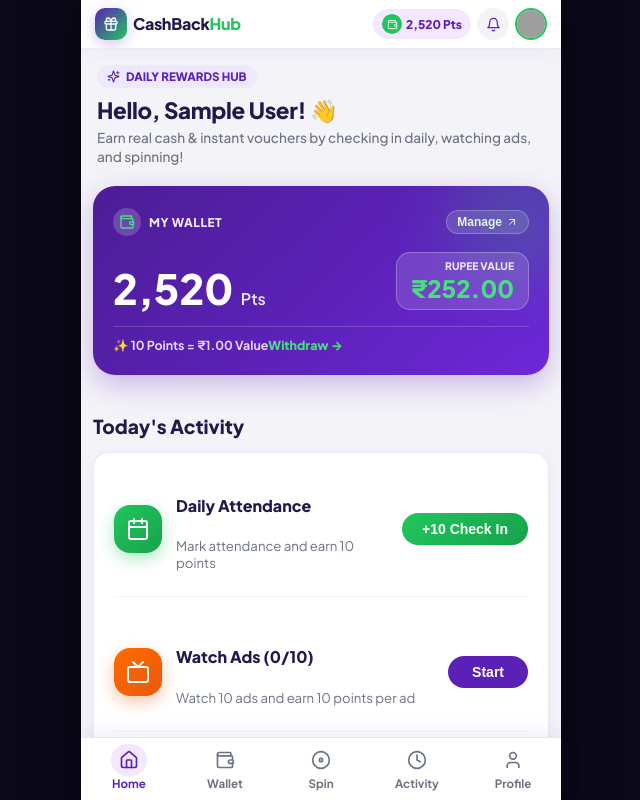
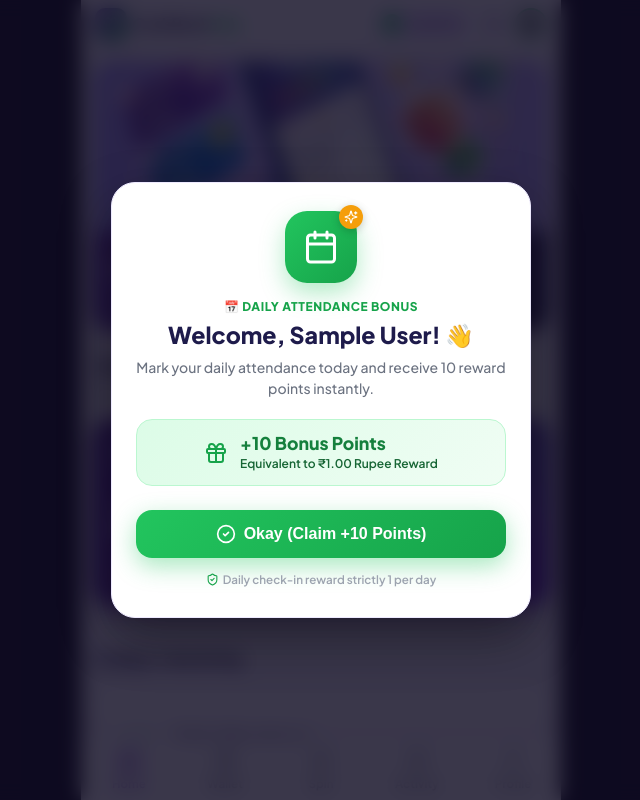
Before and after one commit to gouravboga12-rgb/cashbackhub, a React (Create React App) app in the folder web/: page /portal/dashboard in a window 1280 px wide. Shown: the top 800 px of the page, without its empty margins (319-959 px from the left). Built offline with nearby package versions, Linux system fonts and the light colour scheme; no server answers; sample sign-in values are in the browser's storage; grey boxes are pictures that could not be loaded; the HTML template or start-up script is replaced by a standard one.

Commit message:
feat(web): add mandatory post-login daily attendance popup claiming +10 points reward

```diff
--- a/web/src/App.jsx
+++ b/web/src/App.jsx
@@ -6,6 +6,7 @@ import api from './api';
 import Navbar from './components/Navbar';
 import MobileBottomNav from './components/MobileBottomNav';
 import Footer from './components/Footer';
+import AttendanceModal from './components/AttendanceModal';
 
 // Public Landing Pages
 import Home from './pages/Landing/Home';
@@ -25,11 +26,44 @@ function AppContent() {
   const [user, setUser] = useState(null);
   const [wallet, setWallet] = useState(null);
   const [loading, setLoading] = useState(true);
+  const [showAttendanceModal, setShowAttendanceModal] = useState(false);
   const location = useLocation();
 
   useEffect(() => {
     checkAuth();
   }, []);
+
+  useEffect(() => {
+    if (user) {
+      checkAttendanceStatus(user);
+    } else {
+      setShowAttendanceModal(false);
+    }
+  }, [user]);
+
+  const checkAttendanceStatus = async (currentUser) => {
+    const todayStr = new Date().toISOString().split('T')[0];
+    const userId = currentUser?.id || 'demo_user';
+    const claimedLocal = localStorage.getItem(`cashback_attendance_claimed_${userId}_${todayStr}`);
+
+    if (claimedLocal === 'true') {
+      setShowAttendanceModal(false);
+      return;
+    }
+
+    try {
+      const res = await api.get('/attendance/today');
+      if (res.data && res.data.completed) {
+        localStorage.setItem(`cashback_attendance_claimed_${userId}_${todayStr}`, 'true');
+        setShowAttendanceModal(false);
+        return;
+      }
+    } catch (err) {
+      console.warn('Backend attendance check API offline, using client attendance status check.');
+    }
+
+    setShowAttendanceModal(true);
+  };
 
   useEffect(() => {
     window.scrollTo(0, 0);
@@ -147,6 +181,17 @@ function AppContent() {
         </Routes>
       </main>
 
+      {/* Mandatory Daily Attendance Modal Popup after Login */}
+      {user && isPortalRoute && showAttendanceModal && (
+        <AttendanceModal
+          user={user}
+          onClaimSuccess={() => {
+            setShowAttendanceModal(false);
+            refreshWallet();
+          }}
+        />
+      )}
+
       {/* Mobile Bottom Tab Bar (Always visible for logged-in portal users) */}
       {user && isPortalRoute && <MobileBottomNav />}
 
--- /dev/null
+++ b/web/src/components/AttendanceModal.jsx
@@ -0,0 +1,193 @@
+import React, { useState } from 'react';
+import { Calendar, Gift, CheckCircle2, Sparkles, ShieldCheck } from 'lucide-react';
+import api from '../api';
+
+export default function AttendanceModal({ user, onClaimSuccess }) {
+  const [claiming, setClaiming] = useState(false);
+  const [claimedState, setClaimedState] = useState(false);
+
+  const handleClaim = async () => {
+    if (claiming || claimedState) return;
+    setClaiming(true);
+
+    try {
+      // 1. Attempt backend check-in API
+      const res = await api.post('/attendance/check-in');
+      if (res.data && res.data.success) {
+        // Backend attendance recorded
+      }
+    } catch (err) {
+      console.warn('Backend attendance check-in offline or already claimed, running client fallback.');
+    }
+
+    // 2. Client-side wallet update fallback
+    try {
+      const todayStr = new Date().toISOString().split('T')[0];
+      const userId = user?.id || 'demo_user';
+      localStorage.setItem(`cashback_attendance_claimed_${userId}_${todayStr}`, 'true');
+
+      const savedWallet = localStorage.getItem('cashback_wallet');
+      let walletObj = savedWallet
+        ? JSON.parse(savedWallet)
+        : { available_points: 2520, total_earned: 3320, total_redeemed: 800 };
+
+      walletObj.available_points += 10;
+      walletObj.total_earned += 10;
+      localStorage.setItem('cashback_wallet', JSON.stringify(walletObj));
+    } catch (e) {
+      console.error('Wallet storage update error:', e);
+    }
+
+    setClaimedState(true);
+    setClaiming(false);
+
+    // Short delay to show success animation before closing modal
+    setTimeout(() => {
+      onClaimSuccess();
+    }, 1200);
+  };
+
+  return (
+    <div style={{
+      position: 'fixed',
+      inset: 0,
+      zIndex: 99999,
+      background: 'rgba(15, 12, 35, 0.82)',
+      backdropFilter: 'blur(10px)',
+      WebkitBackdropFilter: 'blur(10px)',
+      display: 'flex',
+      alignItems: 'center',
+      justifyContent: 'center',
+      padding: '20px',
+      boxSizing: 'border-box'
+    }}>
+      <div style={{
+        maxWidth: '420px',
+        width: '100%',
+        background: '#FFFFFF',
+        borderRadius: '24px',
+        padding: '28px 24px',
+        boxShadow: '0 20px 50px rgba(0, 0, 0, 0.35)',
+        textAlign: 'center',
+        position: 'relative',
+        animation: 'modalPop 0.3s cubic-bezier(0.34, 1.56, 0.64, 1)',
+        border: '1px solid #EDE9FE',
+        boxSizing: 'border-box'
+      }}>
+
+        {/* Glow pill behind icon */}
+        <div style={{
+          width: '72px',
+          height: '72px',
+          borderRadius: '22px',
+          background: 'linear-gradient(135deg, #22C55E 0%, #16A34A 100%)',
+          display: 'inline-flex',
+          alignItems: 'center',
+          justifyContent: 'center',
+          boxShadow: '0 10px 25px rgba(34, 197, 94, 0.35)',
+          marginBottom: '16px',
+          position: 'relative'
+        }}>
+          <Calendar color="#FFFFFF" size={36} />
+          <div style={{
+            position: 'absolute',
+            top: '-6px',
+            right: '-6px',
+            background: '#F59E0B',
+            color: '#FFFFFF',
+            borderRadius: '50%',
+            width: '24px',
+            height: '24px',
+            display: 'flex',
+            alignItems: 'center',
+            justifyContent: 'center',
+            boxShadow: '0 2px 8px rgba(0,0,0,0.2)'
+          }}>
+            <Sparkles size={14} />
+          </div>
+        </div>
+
+        {/* Modal Title */}
+        <div style={{ color: '#16A34A', fontSize: '0.75rem', fontWeight: 800, textTransform: 'uppercase', letterSpacing: '0.6px', marginBottom: '6px' }}>
+          📅 DAILY ATTENDANCE BONUS
+        </div>
+
+        <h3 style={{ color: '#1E1B4B', fontSize: '1.45rem', fontWeight: 800, margin: '0 0 8px 0', lineHeight: 1.25 }}>
+          {claimedState ? 'Attendance Marked! 🎉' : `Welcome, ${user?.name || 'User'}! 👋`}
+        </h3>
+
+        <p style={{ color: '#6B7280', fontSize: '0.875rem', fontWeight: 500, margin: '0 0 20px 0', lineHeight: 1.5 }}>
+          {claimedState
+            ? 'Awesome! +10 Points have been added to your wallet.'
+            : 'Mark your daily attendance today and receive 10 reward points instantly.'}
+        </p>
+
+        {/* Reward Badge Card */}
+        <div style={{
+          background: 'linear-gradient(135deg, #DCFCE7 0%, #F0FDF4 100%)',
+          border: '1px solid #BBF7D0',
+          borderRadius: '16px',
+          padding: '14px',
+          display: 'flex',
+          alignItems: 'center',
+          justifyContent: 'center',
+          gap: '12px',
+          marginBottom: '24px'
+        }}>
+          <Gift size={24} color="#16A34A" />
+          <div style={{ textAlign: 'left' }}>
+            <div style={{ color: '#15803D', fontSize: '1.1rem', fontWeight: 800, lineHeight: 1.1 }}>
+              +10 Bonus Points
+            </div>
+            <div style={{ color: '#166534', fontSize: '0.75rem', fontWeight: 600, marginTop: '2px' }}>
+              Equivalent to ₹1.00 Rupee Reward
+            </div>
+          </div>
+        </div>
+
+        {/* Mandatory Action Button */}
+        <button
+          type="button"
+          onClick={handleClaim}
+          disabled={claiming || claimedState}
+          style={{
+            width: '100%',
+            padding: '14px',
+            borderRadius: '16px',
+            border: 'none',
+            background: claimedState
+              ? 'linear-gradient(135deg, #16A34A 0%, #15803D 100%)'
+              : 'linear-gradient(135deg, #22C55E 0%, #16A34A 100%)',
+            color: '#FFFFFF',
+            fontWeight: 800,
+            fontSize: '1rem',
+            cursor: claiming || claimedState ? 'default' : 'pointer',
+            display: 'flex',
+            alignItems: 'center',
+            justifyContent: 'center',
+            gap: '8px',
+            boxShadow: '0 8px 24px rgba(34, 197, 94, 0.4)',
+            transition: 'all 0.2s ease-in-out'
+          }}
+        >
+          {claimedState ? (
+            <>
+              <CheckCircle2 size={20} />
+              <span>+10 Points Claimed!</span>
+            </>
+          ) : (
+            <>
+              <CheckCircle2 size={20} />
+              <span>{claiming ? 'Claiming 10 Points...' : 'Okay (Claim +10 Points)'}</span>
+            </>
+          )}
+        </button>
+
+        <div style={{ marginTop: '14px', display: 'inline-flex', alignItems: 'center', gap: '4px', color: '#9CA3AF', fontSize: '0.725rem', fontWeight: 600 }}>
+          <ShieldCheck size={13} color="#16A34A" /> Daily check-in reward strictly 1 per day
+        </div>
+
+      </div>
+    </div>
+  );
+}
--- a/web/src/pages/Portal/Dashboard.jsx
+++ b/web/src/pages/Portal/Dashboard.jsx
@@ -16,6 +16,13 @@ export default function Dashboard({ user, wallet, refreshWallet }) {
   }, []);
 
   const fetchDashboardData = async () => {
+    const todayStr = new Date().toISOString().split('T')[0];
+    const userId = user?.id || 'demo_user';
+    const claimedLocal = localStorage.getItem(`cashback_attendance_claimed_${userId}_${todayStr}`);
+    if (claimedLocal === 'true') {
+      setAttendanceToday(true);
+    }
+
     try {
       const [attRes, adRes, spinRes] = await Promise.all([
         api.get('/attendance/today'),
@@ -23,7 +30,9 @@ export default function Dashboard({ user, wallet, refreshWallet }) {
         api.get('/spin/config')
       ]);
 
-      setAttendanceToday(attRes.data.completed);
+      if (attRes.data && attRes.data.completed) {
+        setAttendanceToday(true);
+      }
       setAdProgress({ completed_count: adRes.data.completed_count, daily_limit: adRes.data.daily_limit });
       setSpinConfig({ slices: spinRes.data.slices, spins_available_today: spinRes.data.spins_available_today });
     } catch (err) {
@@ -90,17 +99,38 @@ export default function Dashboard({ user, wallet, refreshWallet }) {
   return (
     <div style={{ display: 'flex', flexDirection: 'column', gap: '20px', maxWidth: '1100px', margin: '0 auto', width: '100%' }}>
 
-      {/* Clean Header Greeting & Intro (No heavy background block) */}
-      <div style={{ padding: '4px 4px 0 4px' }}>
-        <div style={{ display: 'inline-flex', alignItems: 'center', gap: '6px', background: '#EDE9FE', color: '#5B21B6', padding: '4px 10px', borderRadius: '12px', fontSize: '0.725rem', fontWeight: 800, marginBottom: '8px' }}>
-          <Sparkles size={13} color="#5B21B6" /> DAILY REWARDS HUB
+      {/* 3D Visual Hero Banner */}
+      <div className="card-white" style={{
+        borderRadius: '20px',
+        overflow: 'hidden',
+        boxShadow: '0 8px 24px rgba(91, 33, 182, 0.12)',
+        border: '1px solid #EDE9FE',
+        background: '#FFFFFF'
+      }}>
+        <img
+          src="/hero_banner.png"
+          alt="CashBack Rewards"
+          style={{ width: '100%', height: '170px', objectFit: 'cover', display: 'block' }}
+        />
+        <div style={{ padding: '12px 16px', background: 'linear-gradient(135deg, #5B21B6 0%, #1E1B4B 100%)', color: '#FFF' }}>
+          <div style={{ color: '#4ADE80', fontSize: '0.725rem', fontWeight: 800, textTransform: 'uppercase', letterSpacing: '0.5px', marginBottom: '2px' }}>
+            ⚡ DAILY REWARDS HUB
+          </div>
+          <h3 style={{ fontSize: '1.05rem', fontWeight: 800, margin: '0 0 4px 0', lineHeight: 1.2 }}>
+            Earn Real Cash & Instant Gift Vouchers!
+          </h3>
+          <p style={{ color: '#E9D5FF', fontSize: '0.775rem', margin: 0, fontWeight: 500, lineHeight: 1.35 }}>
+            Check in daily, watch video ads, and spin the lucky wheel to claim your points.
+          </p>
         </div>
-        <h2 style={{ fontSize: '1.4rem', fontWeight: 800, color: '#1E1B4B', margin: '0 0 3px 0', letterSpacing: '-0.3px' }}>
+      </div>
+
+      {/* Header Greeting */}
+      <div style={{ padding: '0 4px' }}>
+        <h2 style={{ fontSize: '1.35rem', fontWeight: 800, color: '#1E1B4B', margin: '0 0 2px 0' }}>
           Hello, {user?.name || 'User'}! 👋
         </h2>
-        <p style={{ color: '#6B7280', fontSize: '0.85rem', fontWeight: 500, margin: 0, lineHeight: 1.4 }}>
-          Earn real cash & instant vouchers by checking in daily, watching ads, and spinning!
-        </p>
+        <p style={{ color: '#6B7280', fontSize: '0.85rem', fontWeight: 500, margin: 0 }}>Keep earning, keep winning!</p>
       </div>
 
       {/* Premium Credit Card Style Wallet Card */}
```
